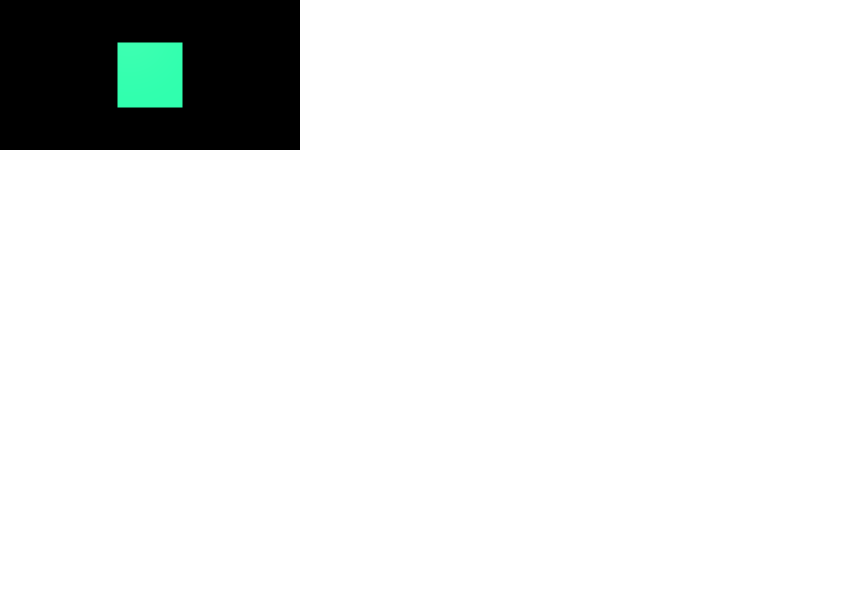
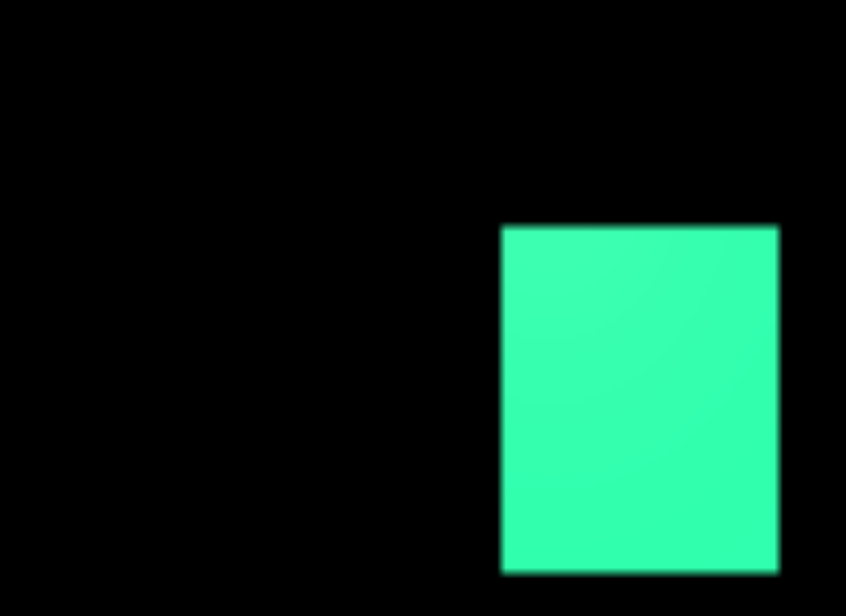
Before and after one commit to holistudio/mc-voxel, a website built with Vite: page tutorials/learn-three-js/index.html in a window 1280 px wide. Shown: the whole page, without its empty margins (0-846 px from the left). Built offline with nearby package versions, Linux system fonts and the light colour scheme; animation ran at ten frames a second.

Commit message:
Update index.html
Update style for fullscreen view

```diff
--- a/tutorials/learn-three-js/index.html
+++ b/tutorials/learn-three-js/index.html
@@ -4,7 +4,15 @@
     <meta charset="utf-8">
     <title>My first three.js app</title>
     <style>
-      body { margin: 0; }
+      html, body {
+        margin: 0;
+        height: 100%;
+      }
+      #c {
+        width: 100%;
+        height: 100%;
+        display: block;
+      }
     </style>
   </head>
   <body>
```
